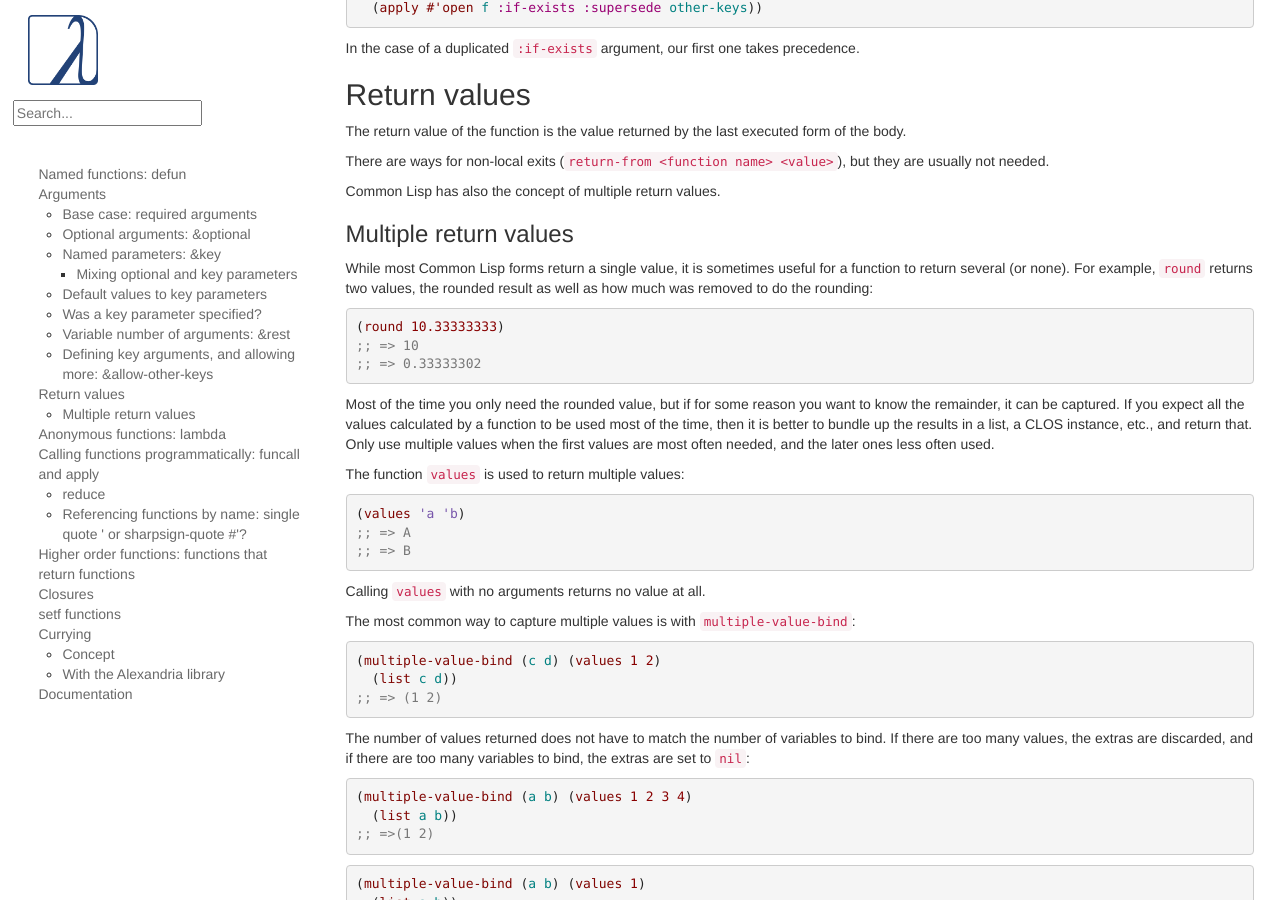
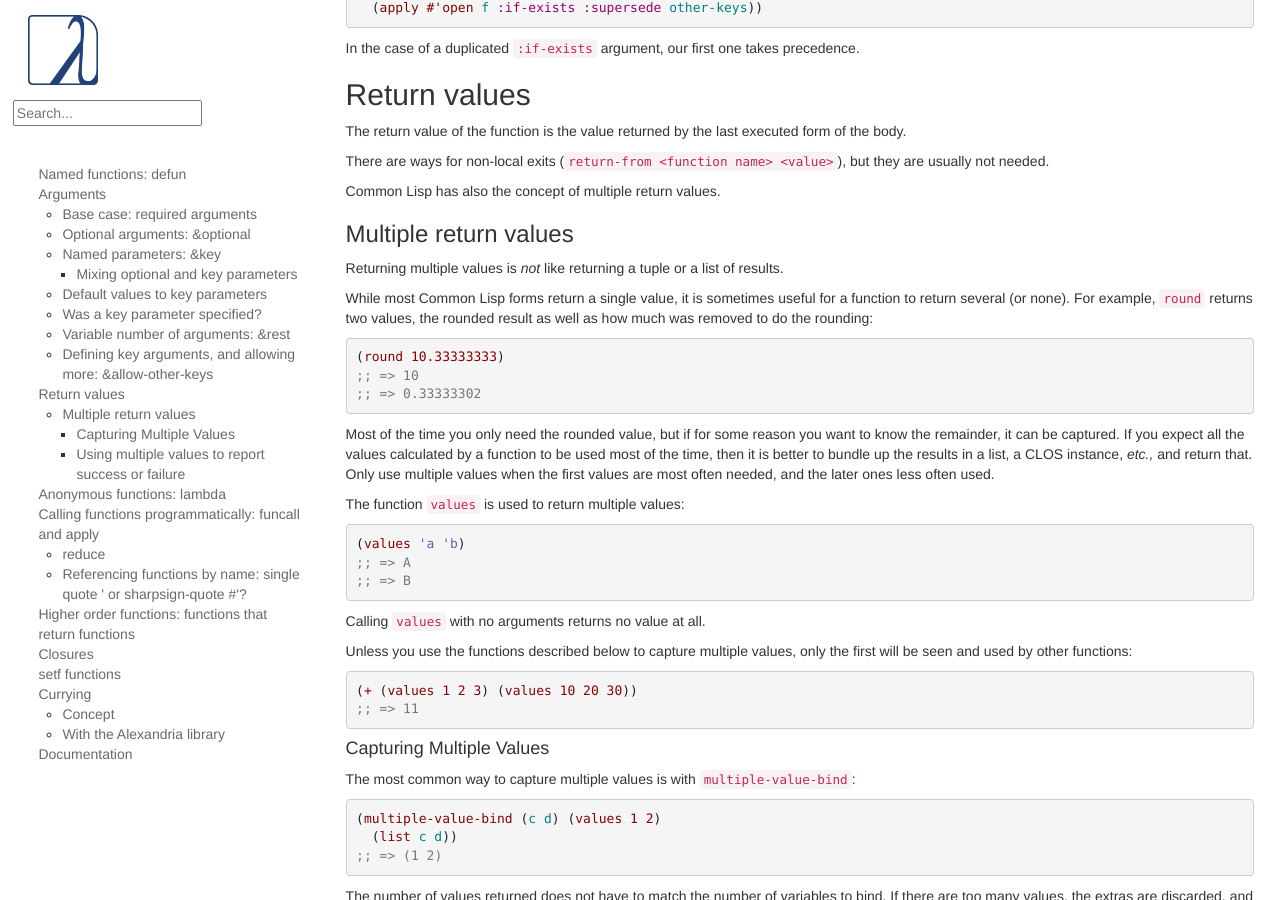
Before and after one commit to LispCookbook/cl-cookbook, a Jekyll site: the page built from functions.md, in a window 1280 px wide and 900 px high, scrolled down 4212 px. Built offline with Jekyll 4.4.1, drawn with Linux system fonts in a browser that asks for light colours; some of the changed text lies outside the part shown.

Commit message:
Update functions.md - multiple values, part 2
Added a clarifying example; recovered a bit of the previous version; added some subsection titles

```diff
--- a/functions.md
+++ b/functions.md
@@ -283,6 +283,9 @@ Common Lisp has also the concept of multiple return values.
 
 ### Multiple return values
 
+Returning multiple values is *not* like returning a tuple or a list of
+results.
+
 While most Common Lisp forms return a single value, it is
 sometimes useful for a function to return several (or none).
 For example, `round` returns two values, the rounded result
@@ -298,7 +301,7 @@ Most of the time you only need the rounded value, but if for
 some reason you want to know the remainder, it can be captured.
 If you expect all the values calculated by a function to be
 used most of the time, then it is better to bundle up the results
-in a list, a CLOS instance, etc., and return that.  Only use
+in a list, a CLOS instance, *etc.,* and return that.  Only use
 multiple values when the first values are most often needed,
 and the later ones less often used.
 
@@ -311,6 +314,16 @@ The function `values` is used to return multiple values:
 ~~~
 
 Calling `values` with no arguments returns no value at all.
+
+Unless you use the functions described below to capture multiple
+values, only the first will be seen and used by other functions:
+
+~~~lisp
+(+ (values 1 2 3) (values 10 20 30))
+;; => 11
+~~~
+
+#### Capturing Multiple Values
 
 The most common way to capture multiple values is with
 `multiple-value-bind`:
@@ -388,6 +401,8 @@ Note here too that `values` is different from a list:
 (nth-value 0 '(:a :b :c)) ;; => (:A :B :C)
 (nth-value 1 '(:a :b :c)) ;; => NIL
 ~~~
+
+#### Using multiple values to report success or failure
 
 Another use for multiple values is to distinguish between finding
 `nil` and a lookup failure.  For example, `gethash` returns two
```
